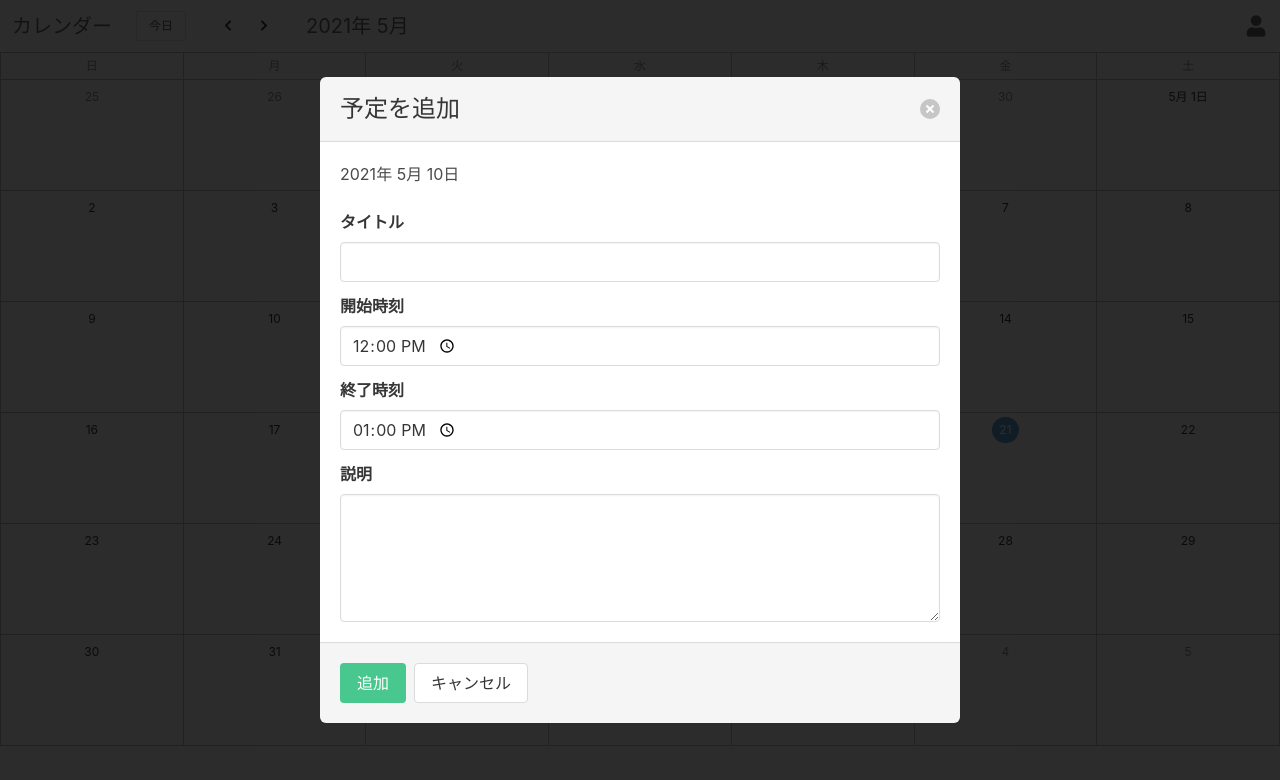
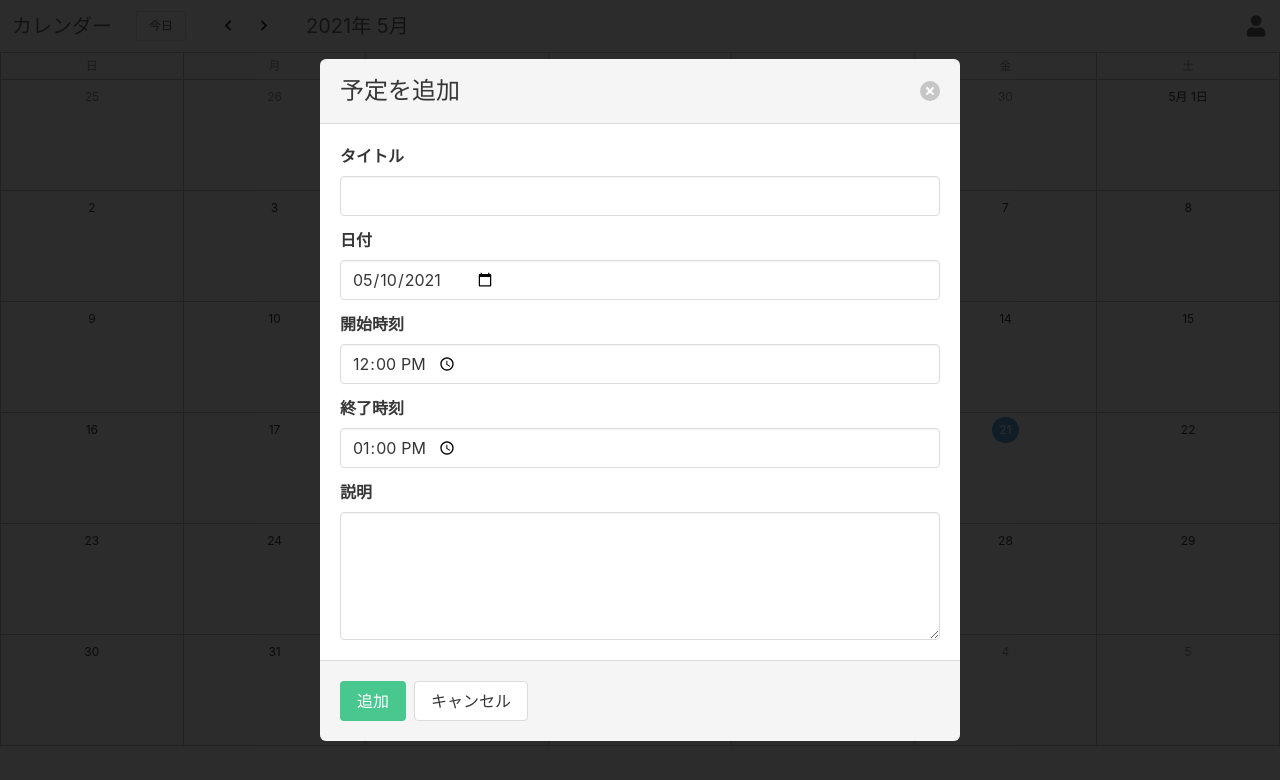
Before and after one commit to Uro3/calendar-app, a React (Create React App) app: page / in a window 1280 px wide. Both pictures are taken after a click on the button "10". Shown: the top 780 px of the page. Built offline with nearby package versions, Linux system fonts and the light colour scheme.

Commit message:
enable edit date

```diff
--- a/src/components/ScheduleDialog/ScheduleDialog.tsx
+++ b/src/components/ScheduleDialog/ScheduleDialog.tsx
@@ -33,9 +33,6 @@ const ScheduleDialog: React.FC = () => {
           content = <ScheduleDialogShow
             close={closeDialog}
             scheduleId={scheduleDialog.scheduleId}
-            year={scheduleDialog.year || 0}
-            month={scheduleDialog.month || 0}
-            date={scheduleDialog.date || 0}
           />;
         }
         break;
@@ -46,9 +43,6 @@ const ScheduleDialog: React.FC = () => {
         content = <ScheduleDialogEdit
           close={closeDialog}
           scheduleId={scheduleDialog.scheduleId}
-          year={scheduleDialog.year || 0}
-          month={scheduleDialog.month || 0}
-          date={scheduleDialog.date || 0}
         />;
       }
       break;
--- a/src/components/ScheduleDialog/ScheduleDialogAdd.tsx
+++ b/src/components/ScheduleDialog/ScheduleDialogAdd.tsx
@@ -16,13 +16,20 @@ type Props = {
 const ScheduleDialogAdd: React.FC<Props> = props => {
   const dispatch = useAppDispatch();
 
+  const initialCalendarDate = getCalendarDate(props.year, props.month, props.date);
+
   const [title, setTitle] =  useState('');
+  const [calendarDate, setCalendarDate] =  useState(initialCalendarDate);
   const [startTime, setStartTime] =  useState(`12:00`);
   const [endTime, setEndTime] =  useState(`13:00`);
   const [comment, setComment] =  useState('');
 
   const onTitleChanged = (event: React.ChangeEvent<HTMLInputElement>): void => {
     setTitle(event.target.value);
+  };
+
+  const onCalendarDateChanged = (event: React.ChangeEvent<HTMLInputElement>): void => {
+    setCalendarDate(event.target.value);
   };
 
   const onStartTimeChanged = (event: React.ChangeEvent<HTMLInputElement>): void => {
@@ -44,7 +51,6 @@ const ScheduleDialogAdd: React.FC<Props> = props => {
   };
 
   const submit = () => {
-    const calendarDate = getCalendarDate(props.year, props.month, props.date);
     const id = createScheduleId();
     const params: Schedule = {
       id,
@@ -68,13 +74,16 @@ const ScheduleDialogAdd: React.FC<Props> = props => {
         <button className="delete" aria-label="close" onClick={props.close}></button>
       </header>
       <section className="modal-card-body">
-        <p className="block">
-          {props.year}年 {props.month}月 {props.date}日
-        </p>
         <div className="field">
           <label className="label">タイトル</label>
           <div className="control">
             <input className="input" type="text" value={title} onChange={onTitleChanged} />
+          </div>
+        </div>
+        <div className="field">
+          <label className="label">日付</label>
+          <div className="control">
+            <input className="input" type="date" value={calendarDate} onChange={onCalendarDateChanged} />
           </div>
         </div>
         <div className="field">
--- a/src/components/ScheduleDialog/ScheduleDialogEdit.tsx
+++ b/src/components/ScheduleDialog/ScheduleDialogEdit.tsx
@@ -6,9 +6,6 @@ import { update } from '../../modules/schedule';
 type Props = {
   close: () => void;
   scheduleId: string;
-  year: number;
-  month: number;
-  date: number;
 };
 
 const ScheduleDialogEdit: React.FC<Props> = props => {
@@ -16,12 +13,17 @@ const ScheduleDialogEdit: React.FC<Props> = props => {
   const dispatch = useAppDispatch();
 
   const [title, setTitle] =  useState(schedule.title);
+  const [calendarDate, setCalendarDate] =  useState(schedule.calendarDate);
   const [startTime, setStartTime] =  useState(schedule.startTime);
   const [endTime, setEndTime] =  useState(schedule.endTime);
   const [comment, setComment] =  useState(schedule.comment);
 
   const onTitleChanged = (event: React.ChangeEvent<HTMLInputElement>): void => {
     setTitle(event.target.value);
+  };
+
+  const onCalendarDateChanged = (event: React.ChangeEvent<HTMLInputElement>): void => {
+    setCalendarDate(event.target.value);
   };
 
   const onStartTimeChanged = (event: React.ChangeEvent<HTMLInputElement>): void => {
@@ -64,13 +66,16 @@ const ScheduleDialogEdit: React.FC<Props> = props => {
         <button className="delete" aria-label="close" onClick={props.close}></button>
       </header>
       <section className="modal-card-body">
-        <p className="block">
-          {props.year}年 {props.month}月 {props.date}日
-        </p>
         <div className="field">
           <label className="label">タイトル</label>
           <div className="control">
             <input className="input" type="text" value={title} onChange={onTitleChanged} />
+          </div>
+        </div>
+        <div className="field">
+          <label className="label">日付</label>
+          <div className="control">
+            <input className="input" type="date" value={calendarDate} onChange={onCalendarDateChanged} />
           </div>
         </div>
         <div className="field">
--- a/src/components/ScheduleDialog/ScheduleDialogShow.tsx
+++ b/src/components/ScheduleDialog/ScheduleDialogShow.tsx
@@ -9,9 +9,6 @@ import style from './ScheduleDialog.module.scss';
 type Props = {
   close: () => void;
   scheduleId: string;
-  year: number;
-  month: number;
-  date: number;
 };
 
 const ScheduleDialogShow: React.FC<Props> = props => {
@@ -41,13 +38,16 @@ const ScheduleDialogShow: React.FC<Props> = props => {
         <button className="delete" aria-label="close" onClick={props.close}></button>
       </header>
       <section className="modal-card-body">
-        <p className="block">
-          {props.year}年 {props.month}月 {props.date}日
-        </p>
         <div className="field">
           <label className="label">タイトル</label>
           <div className="control">
             <input className="input has-text-dark" type="text" value={schedule.title} disabled />
+          </div>
+        </div>
+        <div className="field">
+          <label className="label">日付</label>
+          <div className="control">
+            <input className="input has-text-dark" type="date" value={schedule.calendarDate} disabled />
           </div>
         </div>
         <div className="field">
```
